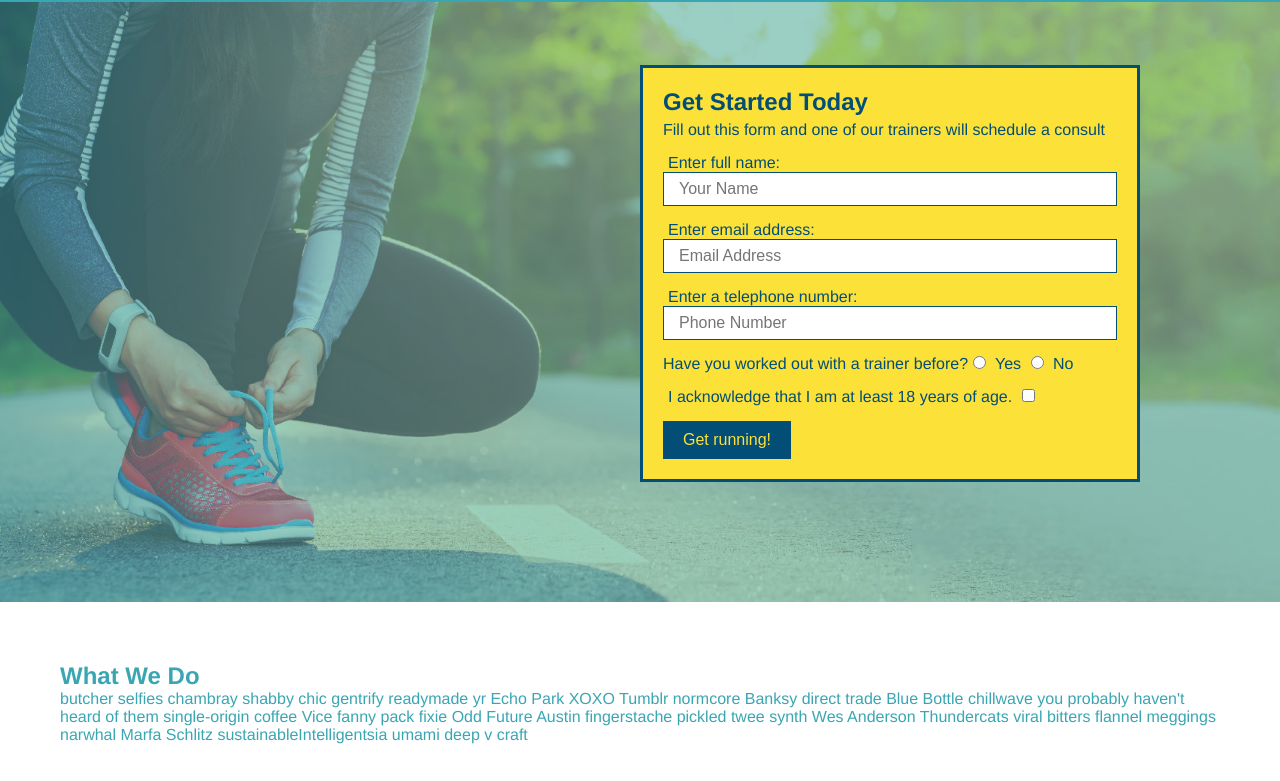
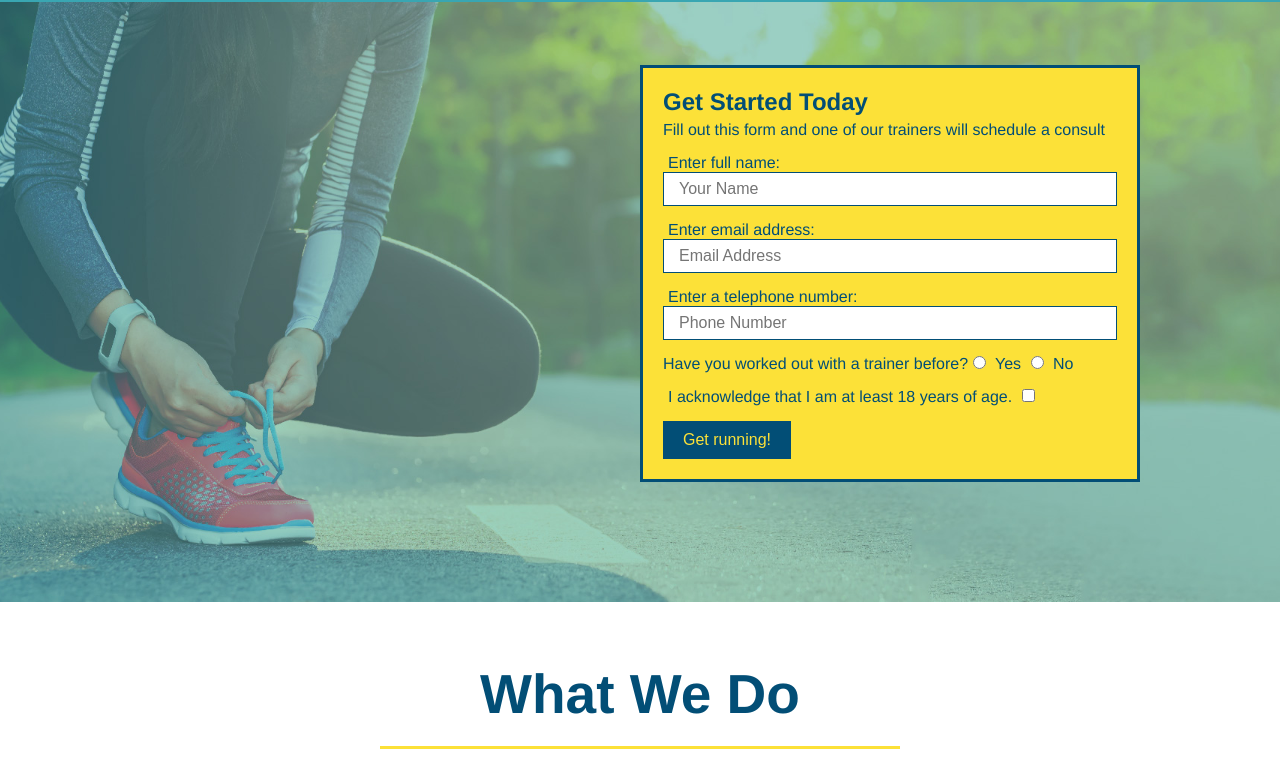
Before and after one commit to Bullbotbam/run-buddy-update, a plain HTML site: page index.html in a window 1280 px wide. Shown: the part 80-861 px from the top of the page. Drawn offline with Linux system fonts and the light colour scheme.

Commit message:
style what we do section

```diff
--- a/assets/css/style.css
+++ b/assets/css/style.css
@@ -120,3 +120,27 @@ section {
   padding: 10px 20px;
   font-size: 16px;
 }
+
+.intro {
+  text-align: center;
+}
+
+.intro h2 {
+  /* add this alongside your other declarations */
+  display: inline-block;
+  font-size: 55px;
+  color: #024e76;
+  margin-bottom: 35px;
+  padding: 0 100px 20px 100px;
+  border-bottom: 3px solid;
+  border-color: #fce138;
+}
+
+.intro p {
+  /* add this alongside your other declarations */
+  margin: 0 auto;
+  line-height: 1.7;
+  color: #39a6b2;
+  width: 80%;
+  font-size: 20px;
+}
--- a/index.html
+++ b/index.html
@@ -69,7 +69,7 @@
   </section>
 
   <!-- "what we do" section -->
-  <section id="what-we-do">
+  <section id="what-we-do" class="intro">
     <h2>What We Do</h2>
     <p>
       butcher selfies chambray shabby chic gentrify readymade yr Echo Park XOXO Tumblr normcore Banksy direct trade Blue Bottle chillwave you probably haven't heard of them single-origin coffee Vice fanny pack fixie Odd Future Austin fingerstache pickled twee synth Wes Anderson Thundercats viral bitters flannel meggings narwhal Marfa Schlitz sustainableIntelligentsia umami deep v craft
@@ -77,7 +77,7 @@
   </section>
 
   <!-- "what you do" section -->
-  <section id="what-you-do">
+  <section id="what-you-do" class="intro">
     <h2>What You Do</h2>
 
     <div>
```
